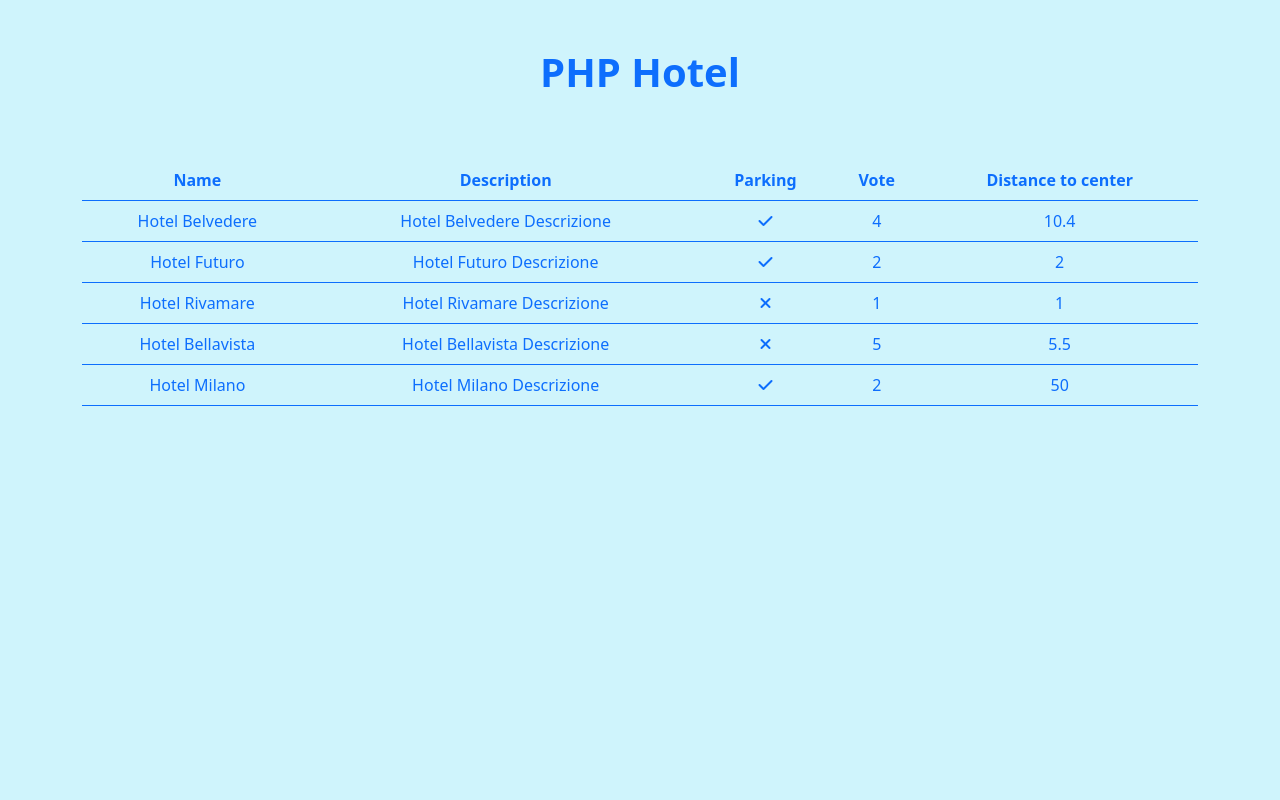
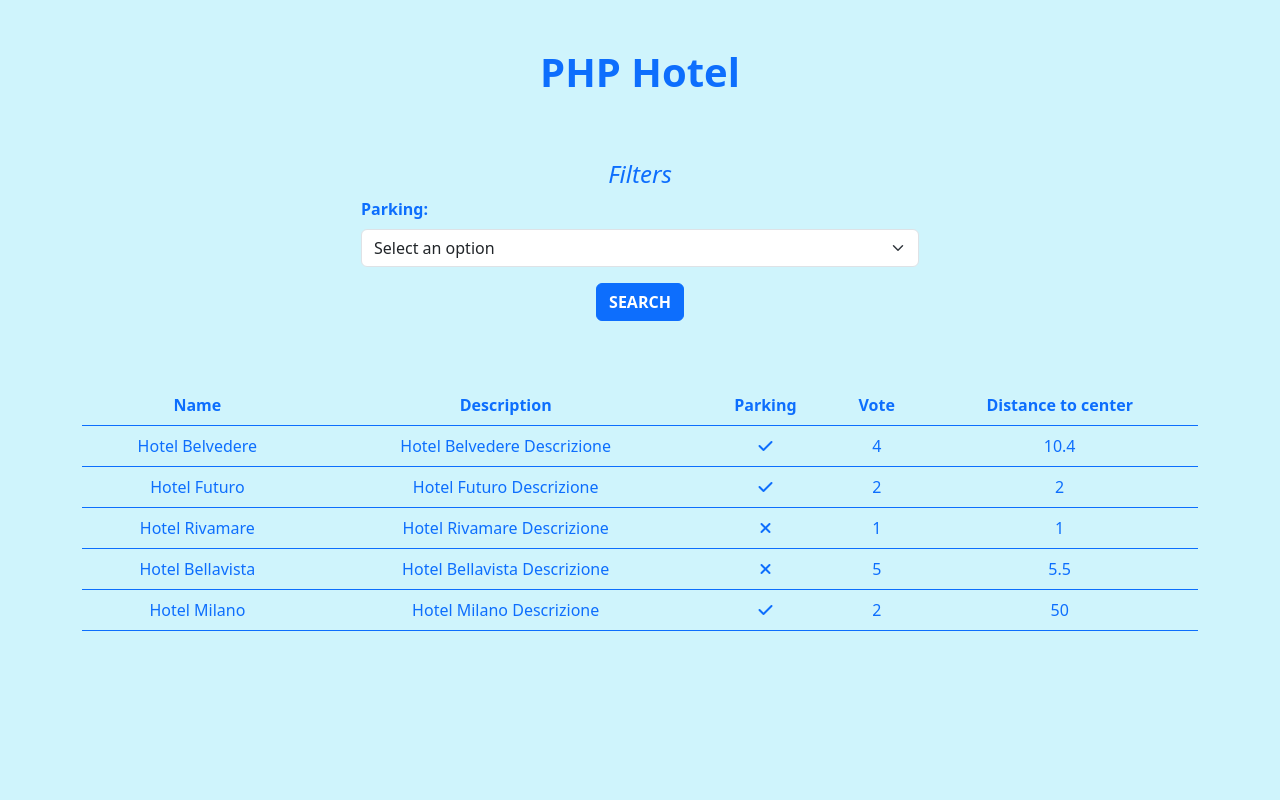
Before and after one commit to ElyPoli/php-hotel, a PHP site: page / in a window 1280 px wide. Run offline with PHP 8.4, Linux system fonts and the light colour scheme.

Commit message:
added form and parking search

```diff
--- a/index.php
+++ b/index.php
@@ -36,6 +36,21 @@ $hotels = [
         'distance_to_center' => 50
     ],
 ];
+
+// Ricerca - parcheggio
+$parking_search = $_GET["parking"] ?? "show-both";
+$filteredHotels = [];
+
+// Filtro gli hotel in base alla selezione dell'utente
+foreach ($hotels as $single_hotel) {
+    if ($parking_search === "with-parking" && $single_hotel["parking"] === true) {
+        $filteredHotels[] = $single_hotel;
+    } else if ($parking_search === "without-parking" && $single_hotel["parking"] === false) {
+        $filteredHotels[] = $single_hotel;
+    } else if ($parking_search === "show-both" || $parking_search === "select-option") {
+        $filteredHotels[] = $single_hotel;
+    }
+}
 ?>
 
 <!DOCTYPE html>
@@ -66,6 +81,25 @@ $hotels = [
                 PHP Hotel
             </h1>
 
+            <!-- Form -->
+            <div class="d-flex align-items-center justify-content-center pt-3 pb-5">
+                <form method="GET" class="w-50 text-primary">
+                    <h4 class="m-0 pb-2 text-center fst-italic">Filters</h4>
+                    <div class="mb-3">
+                        <label class="form-label fw-bold">Parking:</label>
+                        <select class="form-select" name="parking">
+                            <option selected value="select-option">Select an option</option>
+                            <option value="with-parking">With Parking</option>
+                            <option value="without-parking">Without Parking</option>
+                            <option value="show-both">Show Both</option>
+                        </select>
+                    </div>
+                    <div class="d-flex align-items-center justify-content-center">
+                        <button type="submit" class="btn btn-primary text-uppercase fw-bold">Search</button>
+                    </div>
+                </form>
+            </div>
+
             <!-- Tabella -->
             <table class="table text-center mt-3">
                 <thead>
@@ -79,13 +113,12 @@ $hotels = [
                 </thead>
                 <tbody>
                     <!-- creo le righe della tabella con un foreach su tutti i singoli hotel dell'array -->
-                    <?php foreach ($hotels as $single_hotel) { ?>
+                    <?php foreach ($filteredHotels as $single_hotel) { ?>
                         <tr>
                             <!-- con un altro foreach vado a creare le singole celle con i valori dei singoli hotel -->
                             <?php foreach ($single_hotel as $element => $value) { ?>
                                 <td>
                                     <?php
-
                                     // ricerco se la chiave "parking" è true o false
                                     if ($element === "parking") {
                                         if ($value === true) {
```
